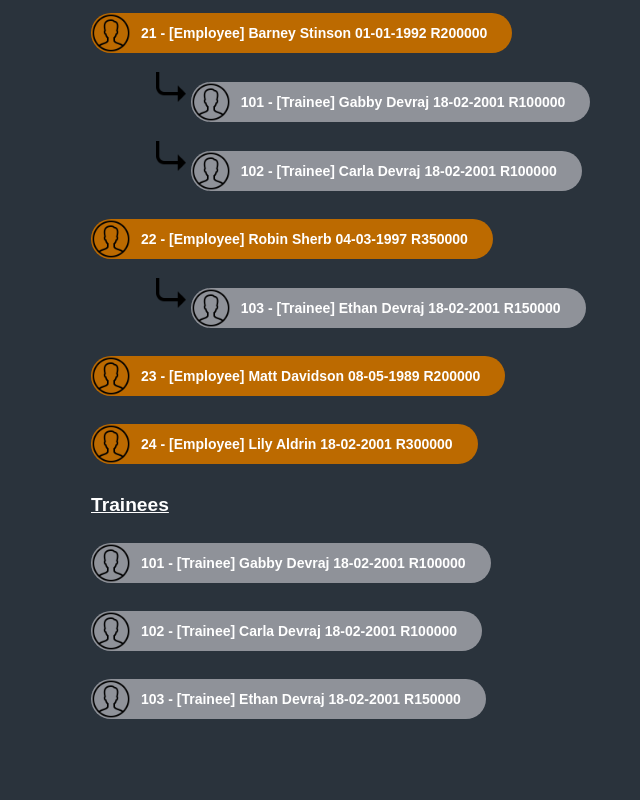
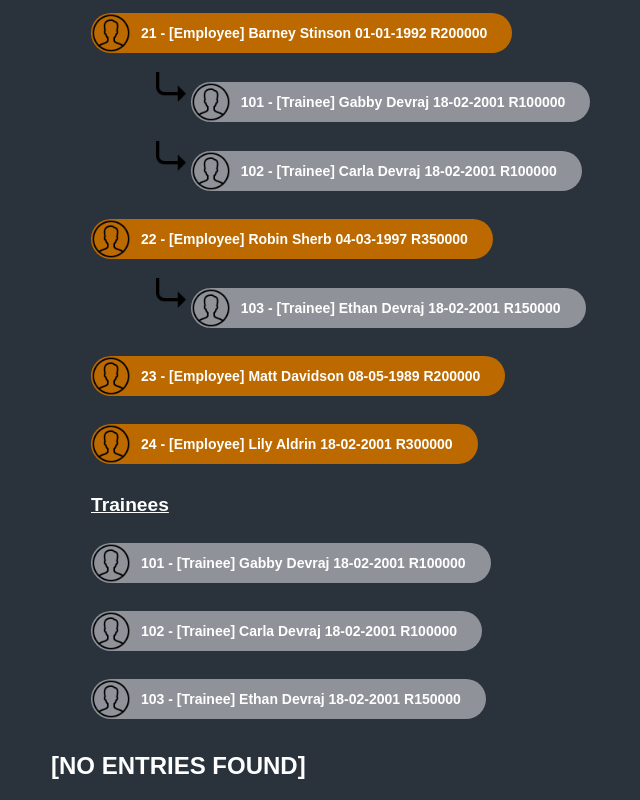
Before and after one commit to KenanDevraj/epiproject, a React (Create React App) app: page / in a window 1280 px wide. Shown: the part 1151-1951 px from the top of the page, without its empty margins (301-941 px from the left). Before the commit the page ends 1900 px from the top, so only its background shows below. Built offline with nearby package versions, Linux system fonts and the light colour scheme.

Commit message:
FIxed Bugs

```diff
--- a/package.json
+++ b/package.json
@@ -15,7 +15,7 @@
     "web-vitals": "^2.1.0"
   },
   "scripts": {
-    "predeploy":"npm run build",
+    "predeploy": "npm run build",
     "deploy": "gh-pages -d build",
     "start": "react-scripts start",
     "build": "react-scripts build",
--- a/src/App.js
+++ b/src/App.js
@@ -12,10 +12,6 @@ import displayResults from "./Components/Search";
 
 function App() {
   const [currentData, setData] = useState(defaultData);
-  // document.body.style.zoom = "150%";
-  let zoom = ((window.outerWidth - 10)/ window.innerWidth) * 100;
-    console.log(zoom)
-  window.outerWidth = window.innerWidth +200;
   /**
   * Bubble sort algorithm to sort salaries Lowest -> Highest
   */
@@ -75,6 +71,7 @@ function App() {
       <Results input={currentData}/>
     </div>
   );
+
 }
 
 export default App;
--- a/src/Components/Results.css
+++ b/src/Components/Results.css
@@ -187,5 +187,5 @@ h1{
 }
 
 h2{
-    display: none;
+    color: #ffffff;
 }
--- a/src/Components/Results.js
+++ b/src/Components/Results.js
@@ -129,12 +129,11 @@ function Results(input) {
                 }
                 )}
             </ul>
-
-            <h2>NOT FOUND</h2>
-
+            <h2>[NO ENTRIES FOUND]</h2>
         </div>
     );
 }
+
 export default Results;
 
 /**
--- a/src/Components/Search.js
+++ b/src/Components/Search.js
@@ -131,22 +131,25 @@ function displayResults() {
     }
 
     let headers = document.getElementsByTagName("h1");
-    let notFoundFlag = false;
+    let notFoundFlag = true;
     for(let c = 0 ; c<headers.length ; c++)
     {
         if (headers[c].style.display!=="none")
         {
-            notFoundFlag = true;
+            notFoundFlag = false;
         }
     }
     if(notFoundFlag)
     {
         console.log(document.getElementsByTagName("h2"))
+        document.getElementsByTagName("h2")[0].style.display="";
     }
 
     else{
+        document.getElementsByTagName("h2")[0].style.display = "none";
+    }
 
-    }
+
 }
 
 /**
```
Also changed, not shown: 1 other file (tests, documents, lock files or other folders).
